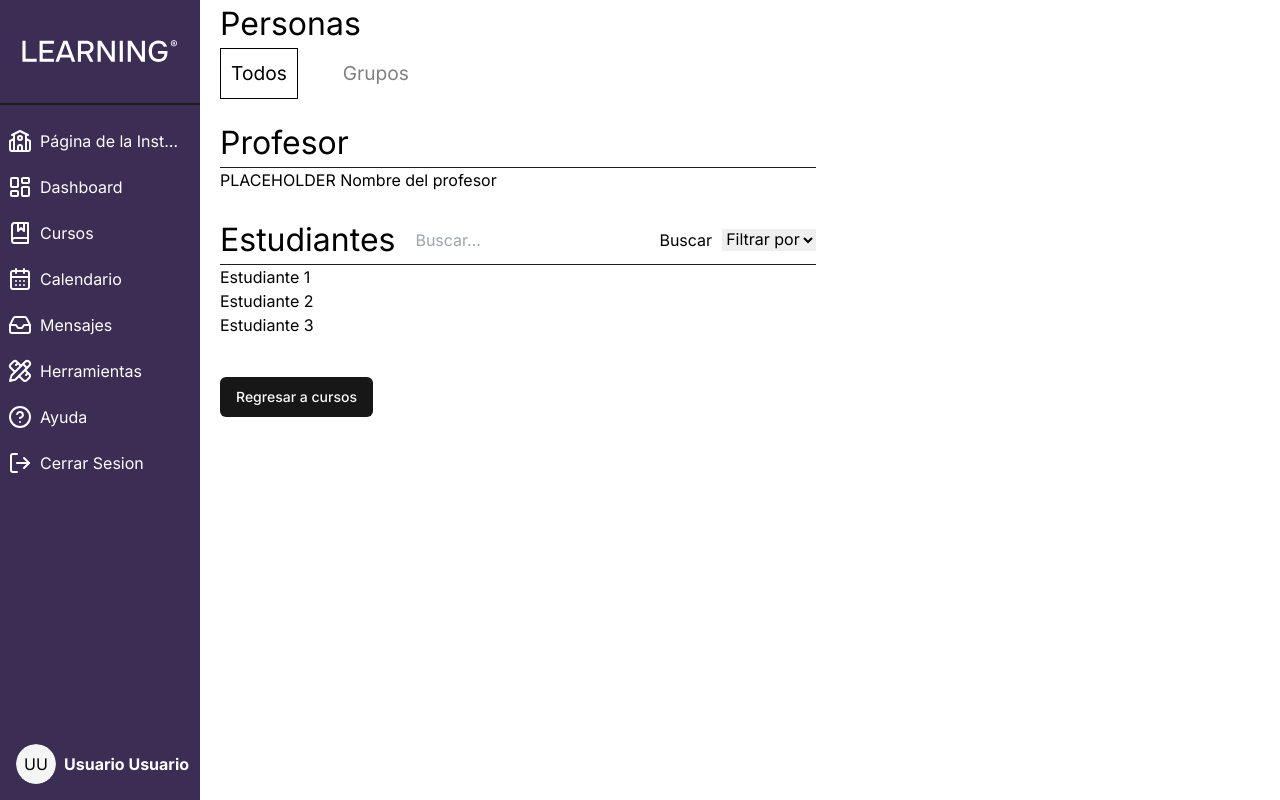
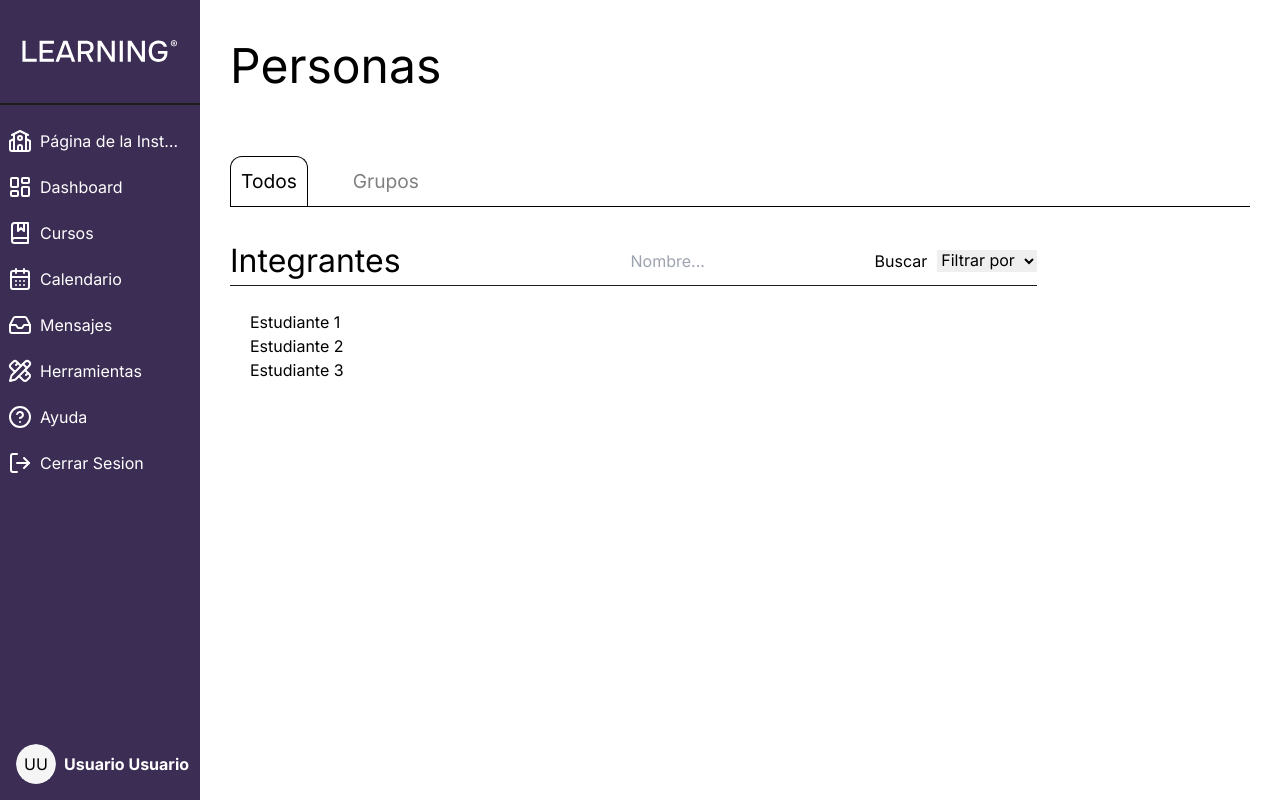
Before and after one commit to LatouCR/LearningApp, a Next.js app: page /personas in a window 1280 px wide. Built offline with nearby package versions, Linux system fonts and the light colour scheme.

Commit message:
Cambios varios: se agrtega pantalla de Personas, Usuarios

```diff
--- a/app/(main)/cursos/page.tsx
+++ b/app/(main)/cursos/page.tsx
@@ -1,13 +1,9 @@
 "use client"
 import { Button } from '@/components/ui/button';
 import Link from 'next/link';
-import { useEffect, useState } from 'react';
-import useSupabaseClient from '@/lib/supabase/client';
-import readUserSession from '@/lib/readUserSession';
+
 
 export default function Page(): JSX.Element {
-  const supabase = useSupabaseClient();
-  const [role, setRole] = useState<string | null>(null);
 
   return (
     <main>
@@ -20,7 +16,3 @@ export default function Page(): JSX.Element {
     </main>
   );
 }
-
-export const config = {
-  client: true,
-};
--- a/app/(main)/personas/page.tsx
+++ b/app/(main)/personas/page.tsx
@@ -2,73 +2,203 @@
 import { useState } from 'react';
 import { Button } from '@/components/ui/button';
 import Link from 'next/link';
-// La estructura deberia ser:
-//
-//  PROFESOR
-//    |
-//    |- <NOMBRE PROFESOR>
-//    |
-//  ESTUDIANTES
-//    |
-//    |- <NOMBRE ESTUDIANTE 1>
-//    |- <NOMBRE ESTUDIANTE 2>
-//    |- <NOMBRE ESTUDIANTE 3>
-//    ...
-
 
 export default function Page(): JSX.Element {
   const [activeTab, setActiveTab] = useState('Todos');
+  const [searchTerm, setSearchTerm] = useState('');
+  const [students, setStudents] = useState(['Estudiante 1', 'Estudiante 2', 'Estudiante 3']);
+  const [searchResults, setSearchResults] = useState(students);
+  const [groups, setGroups] = useState([]);
+  const [groupMembers, setGroupMembers] = useState({});
+  const [activeGroup, setActiveGroup] = useState(null);
+
+
+  const handleSearch = () => {
+    setSearchResults(students.filter(student => student.includes(searchTerm)));
+  };
+
+  const handleAddGroup = () => {
+    let newGroupName = `Grupo ${groups.length + 1}`;
+    let i = 1;
+
+    while (groups.includes(newGroupName)) {
+      i++;
+      newGroupName = `Grupo ${groups.length + i}`;
+    }
+
+    setGroups([...groups, newGroupName]);
+  };
+
+  const handleToggleGroup = (group) => {
+    if (activeGroup === group) {
+      setActiveGroup(null);
+    } else {
+      setActiveGroup(group);
+    }
+  };
+  const handleRemoveGroup = (index) => {
+    const newGroups = [...groups];
+    newGroups.splice(index, 1);
+    setGroups(newGroups);
+  };
+
+  const handleAddMember = (group) => {
+    const newMember = prompt('Enter the name of the new member');
+    setGroupMembers({
+      ...groupMembers,
+      [group]: [...(groupMembers[group] || []), newMember],
+    });
+  };
+
+  const handleRemoveMember = (group, index) => {
+    if (window.confirm('Are you sure you want to remove this member?')) {
+      const newMembers = [...groupMembers[group]];
+      newMembers.splice(index, 1);
+      setGroupMembers({
+        ...groupMembers,
+        [group]: newMembers,
+      });
+    }
+  };
 
   return (
     <main>
-      <section className="flex flex-col items-start justify-start h-screen" style={{ marginLeft: '20px' }}>
-        <h1 style={{ color: 'black', fontSize: '2em' }}>Personas</h1>
-        <div style={{ display: 'flex', justifyContent: 'space-between', width: '200px', marginBottom: '20px' }}>
-          <button style={{ color: activeTab === 'Todos' ? 'black' : 'grey', border: '1px solid', borderColor: activeTab === 'Todos' ? 'black' : 'transparent', padding: '10px', fontSize: '1.2em' }} onClick={() => setActiveTab('Todos')}>Todos</button>
-          <button style={{ color: activeTab === 'Grupos' ? 'black' : 'grey', border: '1px solid', borderColor: activeTab === 'Grupos' ? 'black' : 'transparent', padding: '10px', fontSize: '1.2em' }} onClick={() => setActiveTab('Grupos')}>Grupos</button>
+      <section className="flex flex-col items-start justify-start h-screen" style={{ marginLeft: '30px', marginRight: '30px', marginTop: '30px', marginBottom: '30px' }}>
+      <h1 style={{ color: 'black', fontSize: '3em', marginBottom: '30px' }}>Personas</h1>
+      <br />
+      <div style={{ display: 'flex', justifyContent: 'space-between', width: '200px', marginBottom: '0' }}>
+        <button style={{
+          color: activeTab === 'Todos' ? 'black' : 'grey',
+          border: '1px solid',
+          borderColor: activeTab === 'Todos' ? 'black' : 'transparent',
+          padding: '10px',
+          fontSize: '1.2em',
+          borderBottom: 'none',
+          borderRadius: '12px 12px 0 0'
+        }} onClick={() => setActiveTab('Todos')}>Todos</button>
+        <button style={{
+          color: activeTab === 'Grupos' ? 'black' : 'grey',
+          border: '1px solid',
+          borderColor: activeTab === 'Grupos' ? 'black' : 'transparent',
+          padding: '10px',
+          fontSize: '1.2em',
+          borderBottom: 'none',
+          borderRadius: '12px 12px 0 0'
+        }} onClick={() => setActiveTab('Grupos')}>Grupos</button>
       </div>
-
+      <hr style={{ width: '100%', borderColor: 'black' }} />
       {activeTab === 'Todos' && (
         <div>
-            <h1 style={{ color: 'black', fontSize: '2em' }}>Profesor</h1>
-            <hr />
-            <p>PLACEHOLDER Nombre del profesor</p>
-            <br></br>
-            <div style={{ display: 'flex', justifyContent: 'space-between', alignItems: 'center' }}>
-              <h1 style={{ color: 'black', fontSize: '2em', marginRight: '20px' }}>Estudiantes</h1>
+          <div style={{ display: 'flex', justifyContent: 'space-between', alignItems: 'center', marginTop: '30px' }}>
+            <h1 style={{ color: 'black', fontSize: '2em', marginRight: '200px',  }}>Integrantes</h1>
             <div style={{ display: 'flex', justifyContent: 'flex-end', alignItems: 'center' }}>
-                <input type="text" placeholder="Buscar..." style={{ marginRight: '10px' }} />
-                <button>Buscar</button>
+              <input type="text" placeholder="Nombre..." style={{ marginLeft: '30px', marginRight: '10px' }} onChange={e => setSearchTerm(e.target.value)} />
+              <button onClick={handleSearch}>Buscar</button>
                 <select style={{ marginLeft: '10px' }}>
                   <option>Filtrar por</option>
+                  <option value="Profesor">Profesor</option>
+                  <option value="Estudiante">Estudiante</option>
                 </select>
               </div>
             </div>
             <hr />
-            <ul>
-              <li>Estudiante 1</li>
-              <li>Estudiante 2</li>
-              <li>Estudiante 3</li>
+            <br />
+            <ul style={{marginLeft: '20px'}}>
+              {searchResults.map((student, index) => (
+                <li key={index}>{student}</li>
+              ))}
             </ul>
         </div>
       )}
 
         {activeTab === 'Grupos' && (
           <div>
-            <h1 style={{ color: 'black', fontSize: '2em' }}>Grupos</h1>
+            <br />
+            <div style={{ display: 'flex', justifyContent: 'space-between', alignItems: 'center' }}>
+              <h1 style={{ color: 'black', fontSize: '2em', marginRight: '600px'}}>Grupos</h1>
+              <button
+                onClick={handleAddGroup}
+                style={{
+                  backgroundColor: 'white',
+                  color: 'black',
+                  borderRadius: '50px',
+                  padding: '5px 15px',
+                  border: '0.5px solid black'
+                }}
+              >
+                Agregar Grupo
+              </button>
+            </div>
             <hr />
-            <ul>
-              <li>Grupo 1</li>
-              <li>Grupo 2</li>
-              <li>Grupo 3</li>
-            </ul>
+            <br />
+            {groups.map((group, index) => (
+              <div
+                key={index}
+                style={{
+                  border: '1px solid black',
+                  borderRadius: '5px',
+                  padding: '10px',
+                  marginBottom: '10px',
+                  cursor: 'pointer'
+                }}
+                onClick={() => handleToggleGroup(group)}
+              >
+                <div style={{ display: 'flex', justifyContent: 'space-between', alignItems: 'center' }}>
+                  <button style={{ fontWeight: 'bold', fontSize: '1.2em' }}>{group}</button>
+                  <button
+                    onClick={(e) => {
+                      e.stopPropagation();
+                      if (window.confirm('Are you sure you want to remove this group?')) {
+                        handleRemoveGroup(index);
+                      }
+                    }}
+                    style={{
+                      border: '1px solid red',
+                      borderRadius: '50px',
+                      padding: '5px 10px',
+                      color: 'red'
+                    }}
+                  >
+                    Eliminar
+                  </button>
+                </div>
+                {activeGroup === group && (
+                  <div>
+                    <table>
+                      <tbody>
+                        {(groupMembers[group] || []).map((member, index) => (
+                          <tr key={index}>
+                            <td style={{ paddingRight: '20px' }}>{member}</td>
+                            <td>
+                              <button
+                                onClick={(e) => {e.stopPropagation(); handleRemoveMember(group, index);}}
+                                style={{ color: 'red' }}
+                              >
+                                X
+                              </button>
+                            </td>
+                          </tr>
+                        ))}
+                      </tbody>
+                    </table>
+                    <div style={{ textAlign: 'center', marginTop: '10px' }}>
+                      <button
+                        onClick={(e) => {e.stopPropagation(); handleAddMember(group);}}
+                        style={{
+                          border: '1px solid black',
+                          borderRadius: '5px',
+                          padding: '5px 10px'
+                        }}
+                      >
+                        Agregar miembro
+                      </button>
+                    </div>
                   </div>
                 )}
-        <br></br>
-
-        <Link href="/cursos" passHref>
-          <Button className="mt-4">Regresar a cursos</Button>
-        </Link>
+              </div>
+            ))}
+          </div>
+        )}
       </section>
     </main>
   );
--- a/components/SideNav.tsx
+++ b/components/SideNav.tsx
@@ -95,7 +95,7 @@ const SideNav = () => {
 
 
             <div className="inline-flex items-center w-full mt-auto p-4">
-                <Link href="/usuario" className="gap-2 inline-flex items-center">
+                <Link href="/Usuario" className="gap-2 inline-flex items-center">
                     <Avatar>
                         <AvatarImage src="" />
                         <AvatarFallback>
```
Also changed, not shown: app/(main)/Usuario/page.tsx (+52 -7 lines), public/default_profile_avatar.png (added). Lines whose indentation alone changed are shown as unchanged.
